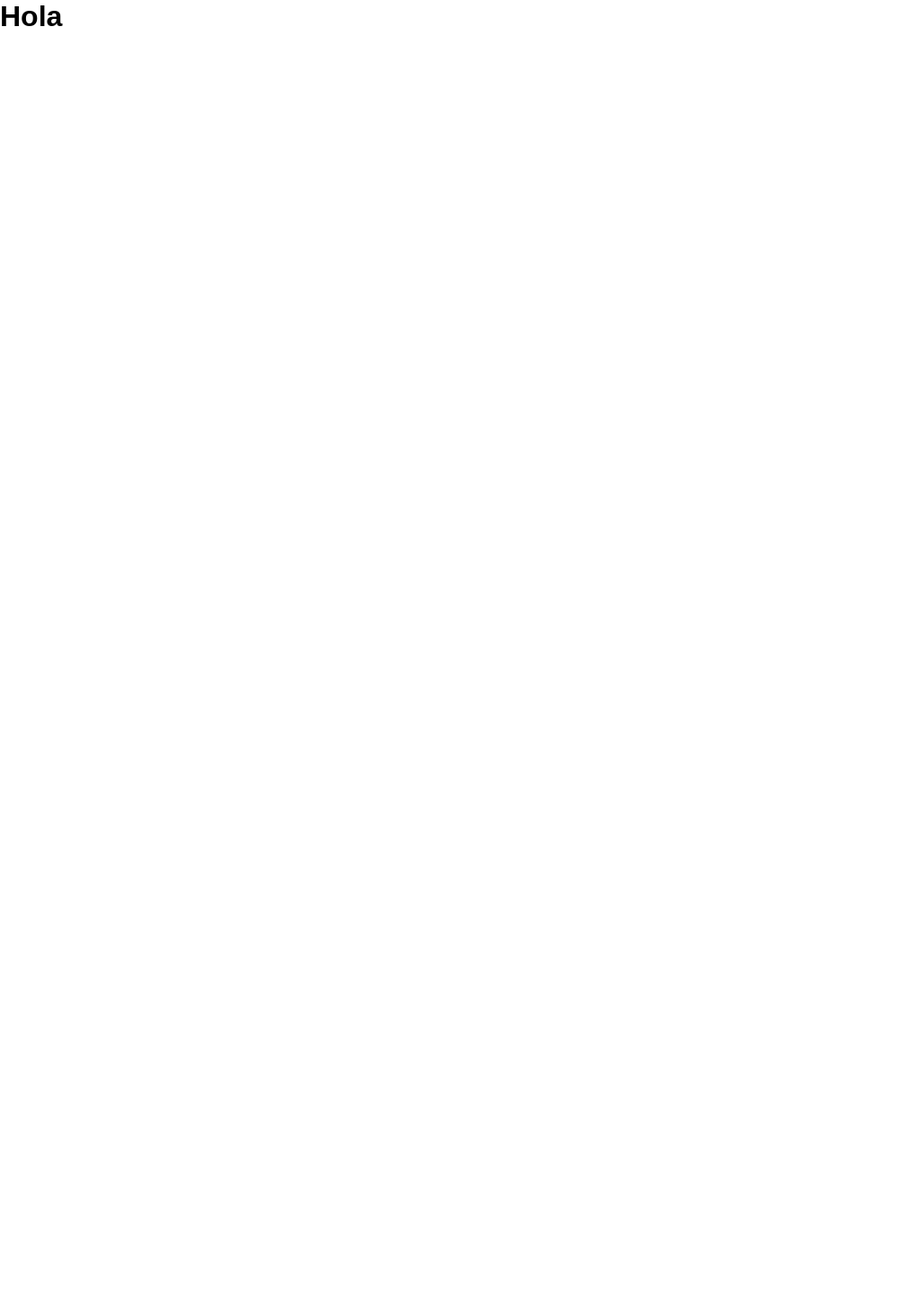
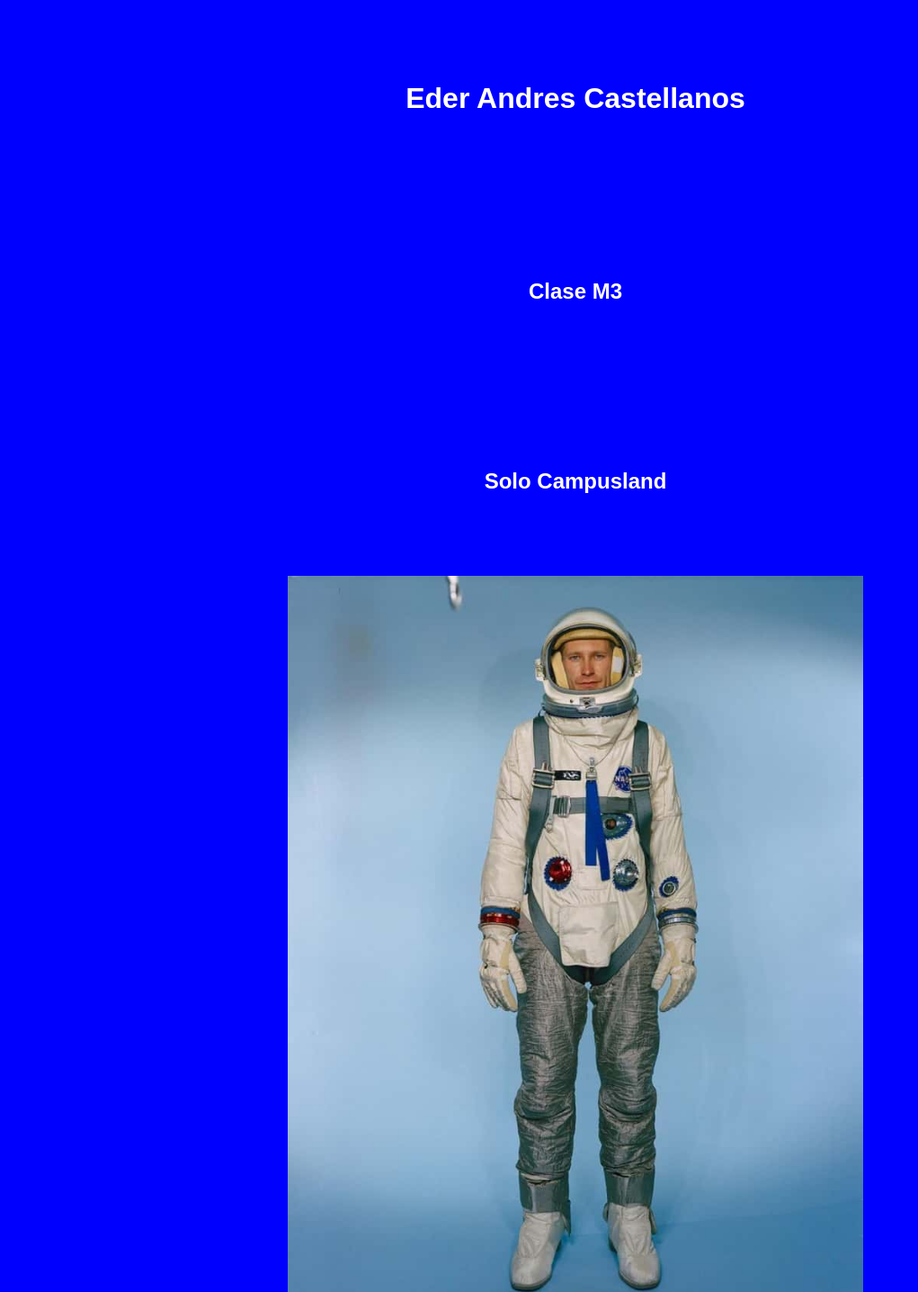
Before and after one commit to AndresCaste2001/hello-world, a plain HTML site: page index.html in a window 1280 px wide. Shown: the top 1436 px of the page at 90% size, without its empty margins (0-1021 px from the left). Before the commit the page ends 800 px from the top, so only its background shows below. Drawn offline with Linux system fonts and the light colour scheme.

Commit message:
feat: :sparkles: pagina web
Se hizo una landing page de mi persona

```diff
--- a/css/style.css
+++ b/css/style.css
@@ -5,4 +5,29 @@
     padding: 0;
     box-sizing: border-box;
     font-family: Arial, Helvetica;
+    background: blue;
 }
+.body{
+    display: flex;
+    width: 100%;
+    height: 100%;
+    flex-direction: column;
+}
+.Presentacion{
+    display: flex;
+    justify-content: space-around;
+    align-items: center;
+    flex-direction: column;
+    width: 100%;
+    height: 80vh;
+    background: blue;
+    color: var(--color-primary);
+}
+.photo{
+    display: flex;
+    justify-content: center;
+}
+.photo img{
+    height: 40%;
+    width: 50%;
+}
--- a/index.html
+++ b/index.html
@@ -6,7 +6,15 @@
     <title>Document</title>
     <link rel="stylesheet" href="css/style.css">
 </head>
-<body>
-    <h1>Hola</h1>
+<body class="body">
+    <div class="Presentacion">
+        <h1>Eder Andres Castellanos</h1>
+        <h2>Clase M3</h2>
+        <h2>Solo Campusland</h2>
+
+    </div>
+    <div class="photo">
+        <img src="storage/img/campus.jpeg" alt="">
+    </div>
 </body>
 </html>
```
Also changed, not shown: storage/img/campus.jpeg (added).
